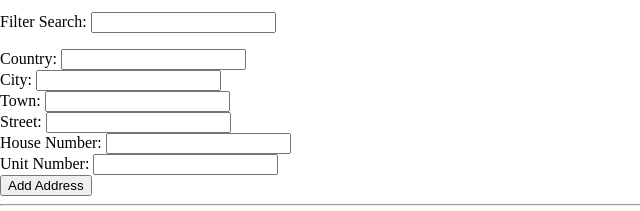
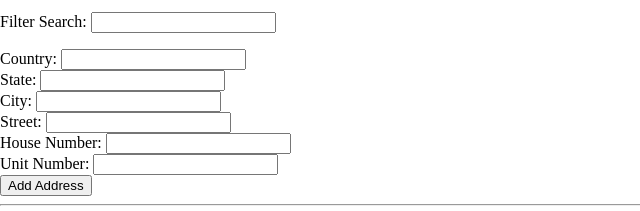
Before and after one commit to adrimarini/Project4-frontend, a plain HTML site: page index.html in a window 1280 px wide. Shown: the part 525-736 px from the top of the page, 0-640 px from the left. Drawn offline with nearby package versions, Linux system fonts and the light colour scheme; some packages are replaced by stand-ins of ours; no server answers.

Commit message:
modifies address form

```diff
--- a/index.html
+++ b/index.html
@@ -96,6 +96,10 @@
             });
 
             var markers = [];
+            // $.ajax{
+            //   url:
+            //
+            // }
             // Listen for the event fired when the user selects a prediction and retrieve
             // more details for that place.
             searchBox.addListener('places_changed', function() {
@@ -181,14 +185,19 @@
       </div>
 
       <div>
+        <label for="state"> State: </label>
+        <input type="text" name="state" ng-model="addressCtrl.newAddress.state">
+      </div>
+
+      <div>
         <label for="city"> City: </label>
         <input type="text" name="city" ng-model="addressCtrl.newAddress.city">
       </div>
 
-      <div>
+      <!-- <div>
         <label for="town"> Town: </label>
         <input type="text" name="town" ng-model="addressCtrl.newAddress.town">
-      </div>
+      </div> -->
 
       <div>
         <label for="street"> Street: </label>
--- a/js/addressController.js
+++ b/js/addressController.js
@@ -8,6 +8,7 @@ angular.module('VoyageApp')
     self.all = [];
     self.addAddress = addAddress;
     self.deleteAddress = deleteAddress;
+
 
     $http.get("https://voyage-api.herokuapp.com/api/addresses")
       .then(function(response) {
```
